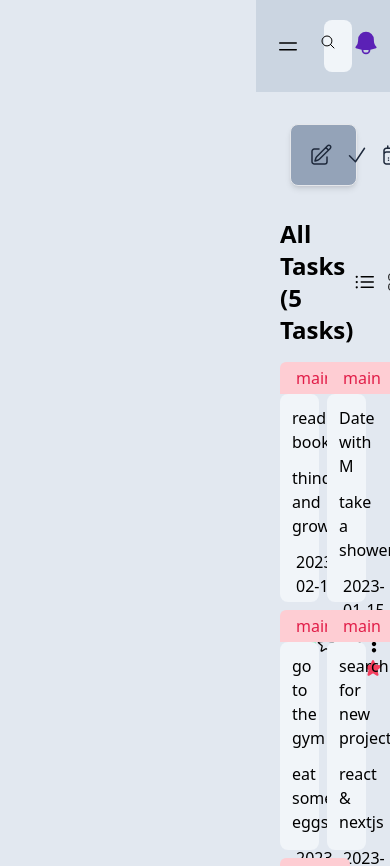
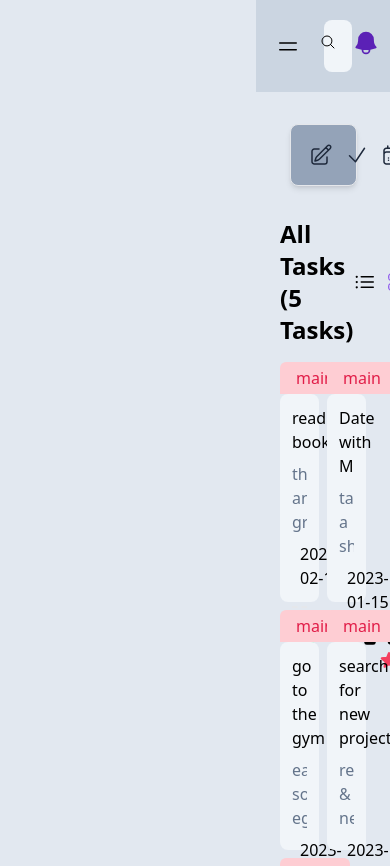
Before and after one commit to no2ehi/keep-note-todo, a React (Create React App) app: page / in a window 390 px wide. Shown: the top 866 px of the page. Built offline with nearby package versions, Linux system fonts and the light colour scheme.

Commit message:
modify for listInView

```diff
--- a/src/components/TasksSection/ButtonsSort.jsx
+++ b/src/components/TasksSection/ButtonsSort.jsx
@@ -16,11 +16,11 @@ const ButtonsSort = ({ isListInView1, sortedBy, setSortedBy, setIsListInView1 })
     return(
         <div className="flex sm:mx-6 gap-4 ">
             <div className="flex items-center gap-2">
-                <button>
-                    <IconView1 className="w-6 h-6" />
+                <button onClick={() => setIsListInView1(true)}>
+                    <IconView1 className={isListInView1 ? "text-violet-600 h-6 w-6" : "h-6 w-6"} />
                 </button>
-                <button>
-                    <IconView2 />
+                <button onClick={() => setIsListInView1(false)}>
+                    <IconView2 className={!isListInView1 ? "text-violet-600 h-6 w-6" : "h-6 w-6"} />
                 </button>
             </div>
             <select className="inputStyles"
--- a/src/components/TasksSection/TaskItem/BtnToggleCompleted.jsx
+++ b/src/components/TasksSection/TaskItem/BtnToggleCompleted.jsx
@@ -18,7 +18,8 @@ const BtnToggleCompleted = ({ task , isListInView1 }) => {
             onClick={changeCompletedHandler}
             className={`font-medium rounded-full ${task.completed
             ? 'bg-emerald-200 text-emerald-800'
-            : 'bg-amber-200 text-amber-800'}`}>
+            : 'bg-amber-200 text-amber-800'}
+            ${isListInView1 ? "mr-4" : "mr-4 order-0"} `}>
 
             <span className="block py-1 px-3 absolute invisible sm:static sm:visible">
             {task.completed ? 'Completed' : 'UnCompleted'}
--- a/src/components/TasksSection/TaskItem/InfoTask.jsx
+++ b/src/components/TasksSection/TaskItem/InfoTask.jsx
@@ -4,11 +4,27 @@ import { ReactComponent as Calendar } from "../../../assets/date.svg";
 const InfoTask = ({ task, isListInView1 }) => {
 
     return(
-        <div>
-            <h2 className="font-medium">{task.title}</h2>
-            <p className="h-24  py-3">{task.description}</p>
-
-            <div className="flex gap-1"><Calendar /> {task.date}</div>
+        <div className={`flex flex-col flex-1 ${isListInView1 ? "mr-6" : ""}`}>
+            <div
+                className={`flex items-center justify-between ${
+                isListInView1 ? "mb-1" : "mb-2"
+                }`}
+            >
+                <span className="block font-medium dark:text-slate-200">
+                {task.title}
+                </span>
+            </div>
+            <p
+                title={task.description}
+                className={`description mb-2 text-slate-500 dark:text-slate-500 ${
+                isListInView1 ? "line-clamp-2 sm:line-clamp-1" : "line-clamp-3"
+                }`}
+            >
+                {task.description}
+            </p>
+            <time className="mt-auto flex w-full">
+                <Calendar className="mr-2 w-4 sm:w-5" /> {task.date}
+            </time>
         </div>
     )
 }
```
